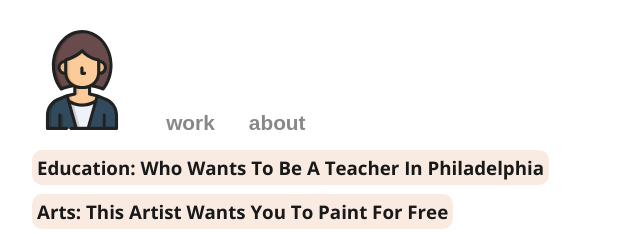
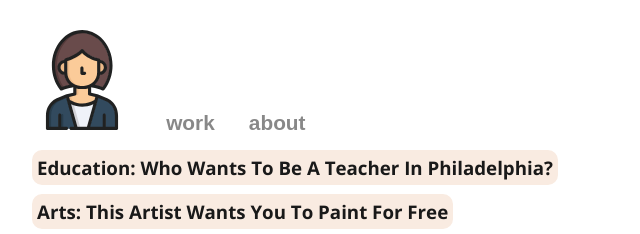
Before and after one commit to anhtemple/anhtemple.github.io, a plain HTML site: page work.html in a window 1280 px wide. Shown: the top 234 px of the page, 96-736 px from the left. Drawn offline with nearby package versions, Linux system fonts and the light colour scheme; a web font is replaced by a local one.

Commit message:
Update work.html

```diff
--- a/work.html
+++ b/work.html
@@ -17,7 +17,7 @@
 			</ul>
 		</nav>
 	</header>
-	<h3><a href="edu.html" class="intro_link">Education: Who Wants To Be A Teacher In Philadelphia</a></h3>
+	<h3><a href="edu.html" class="intro_link">Education: Who Wants To Be A Teacher In Philadelphia?</a></h3>
 	<h3><a href="foli.html" class="intro_link">Arts: This Artist Wants You To Paint For Free</a></h3>
 	<h3><a href="first-food-market.html" class="intro_link">Business: As Displacement Continues, Local Convenient Store Adapts to Survive</a></h3>
 	<h3><a href="esl.html" class="intro_link">Community: Free Library Offers ESL Conversation for New Americans</a></h3>
```
